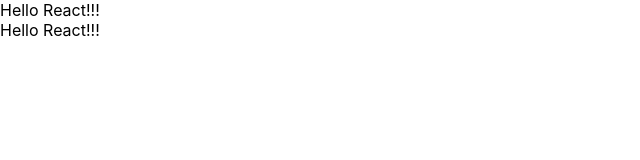
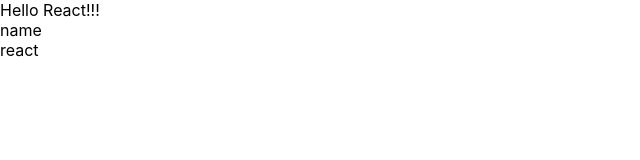
Before and after one commit to kewon96/React-Study, a React (Create React App) app in the folder begin-react/: page / in a window 1280 px wide. Shown: the top 160 px of the page, without its empty margins (0-640 px from the left). Built offline with nearby package versions, Linux system fonts and the light colour scheme.

Commit message:
변수사용하기

```diff
--- a/begin-react/src/App.js
+++ b/begin-react/src/App.js
@@ -2,10 +2,14 @@
 import HelloReact from './Hello';
 
 function App() {
+  const name = 'react'
   return (
     <>
       <HelloReact />
-      <HelloReact />
+      {/* 'name'이라는 문자열 그대로 출력됨 */}
+      <div>name</div>
+      {/* 'react'라는 문자열값이 출력됨 */}
+      <div>{name}</div>
     </>
   );
 }
```
